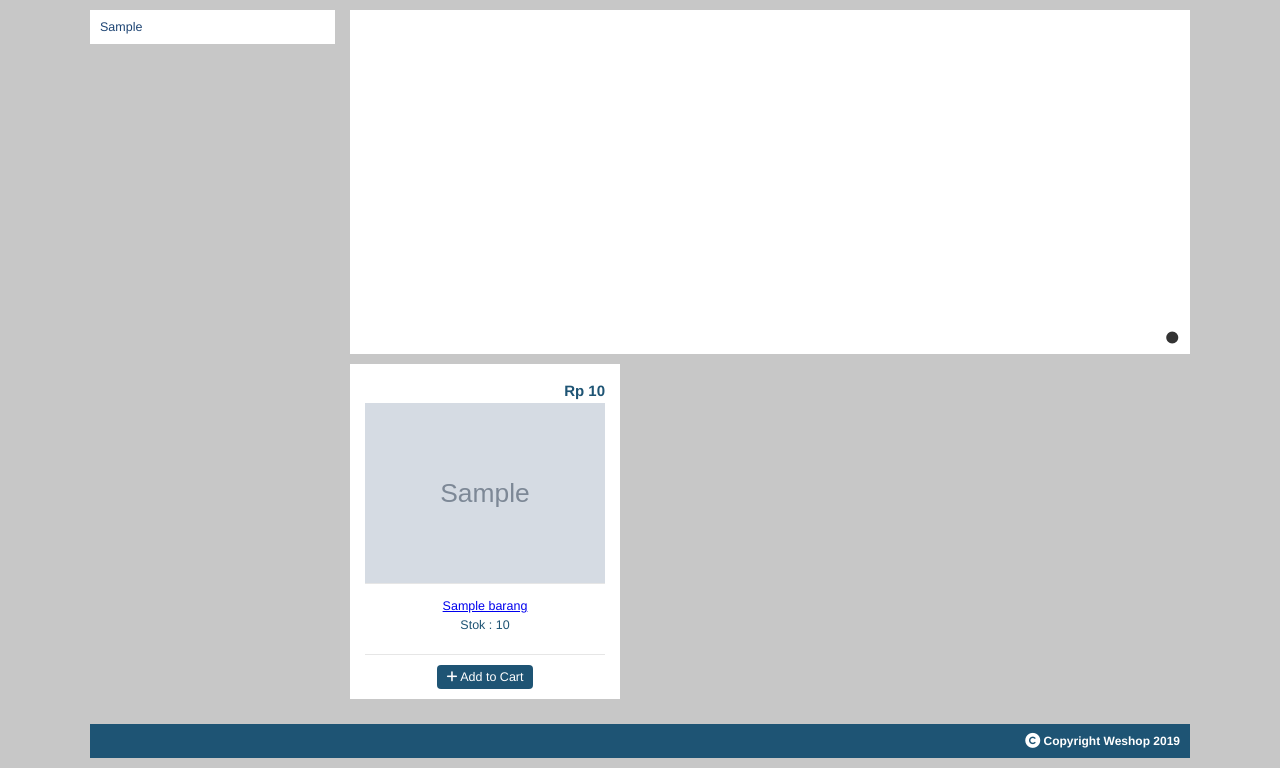
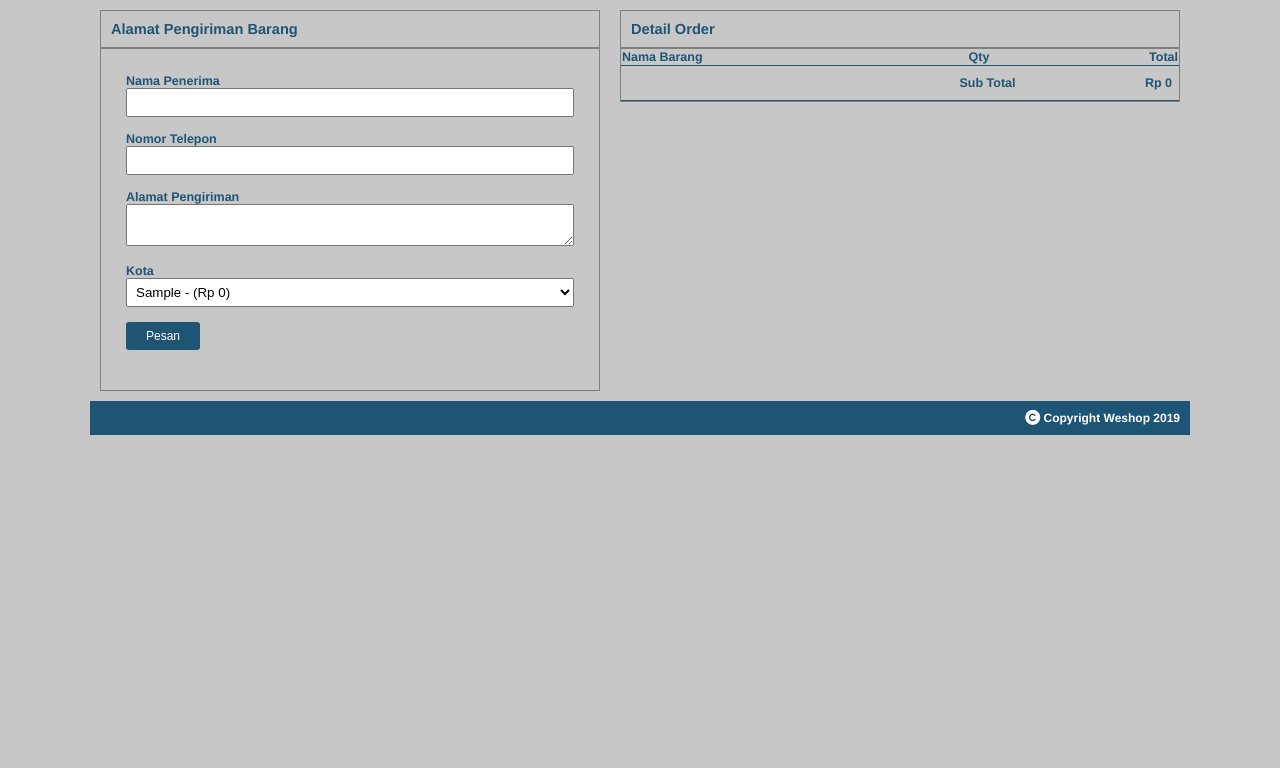
Before and after one commit to Rahadii/weshop, a PHP site: page /weshop/index.php?page=data_pemesanan in a window 1280 px wide. Shown: the part 120-888 px from the top of the page. After the commit the page ends 555 px from the top, so only its background shows below. Run offline with PHP 8.4, Linux system fonts and the light colour scheme; the visitor is signed in with stand-in values (Sample User, id 1); tables that the repository leaves empty or names only in its code hold one stand-in row (values such as "Sample post"); grey boxes marked "Sample" are stand-in pictures; some libraries are stand-ins or nearby versions.

Commit message:
update komponen terbaru

```diff
--- a/css/style.css
+++ b/css/style.css
@@ -46,6 +46,7 @@ body {
 	background: orange;
 	padding: 2px 10px;
 	border-radius: 3px;
+	text-decoration: none;
 }
 
 #container #header #menu #button-keranjang img {
@@ -162,6 +163,10 @@ body {
 	border-collapse: collapse;
 }
 
+.table-list tr {
+	border-bottom: 1px solid #1e5474;
+}
+
 .table-list tr.baris-title {
 	background: #e6e6e6;
 }
@@ -184,19 +189,23 @@ body {
 	text-align: center;
 }
 
+.right {
+	text-align: right;
+}
+
 #frame-tambah {
 	margin-top: 8px;
 	margin-bottom: 15px;
 	text-align: right;
 }
 
-p.header-left {
+/* p.header-left {
 	float: left;
 	margin-top: -5px;
 	margin-bottom: 3px;
 	font-size: 25px;
 	font-weight: bold;
-}
+} */
 
 .tombol-action {
 	background: #1e5474;
@@ -364,3 +373,88 @@ img .file_image {
 #detail-barang #keterangan {
 	margin: 20px 0px;
 }
+
+/* keranjang */
+.total-barang {
+	color: #fff;
+	text-decoration: none;
+	font-size: 10px;
+	font-weight: bold;
+	vertical-align: top;
+}
+
+.update-quantity {
+	width: 40px;
+	text-align: center;
+}
+
+.hapus-item {
+	position: relative;
+}
+
+.hapus-item a {
+	position: absolute;
+	top: 0px;
+	right: 0px;
+	text-decoration: none;
+	color: #1e5474;
+}
+
+a .fa-trash {
+	color: #1e5474;
+	font-size: 20px;
+}
+
+#frame-button-keranjang a {
+	background: #1e5474;
+	color: #fff;
+	text-decoration: none;
+	padding: 7px 20px;
+	display: inline-block;
+	margin-top: 15px;
+}
+
+#lanjut-belanja {
+	float: left;
+}
+
+#lanjut-pemesanan {
+	float: right;
+}
+
+.belanja a {
+	text-decoration: none;
+	color: #8f2020;
+	font-size: 30px;
+}
+
+.belanja a:hover {
+	color: #f66;
+}
+
+#frame-data-pemesanan {
+	float: left;
+	width: 500px;
+	margin-right: 20px;
+	margin-left: 10px;
+}
+
+#frame-form-pengiriman {
+	border: 1px solid gray;
+	padding: 25px;
+}
+
+#frame-data-order {
+	float: left;
+	width: 560px;
+}
+
+#detail-order {
+	border: 1px solid gray;
+}
+
+h3.title {
+	border: 1px solid gray;
+	padding: 10px;
+	margin: 0px;
+}
--- /dev/null
+++ b/data_pemesanan.php
@@ -0,0 +1,86 @@
+<?php
+    if ($user_id == false) {
+        $_SESSION["proses_pesanan"] = true;
+
+        header("location: ".BASE_URL."index.php?page=login");
+        exit;
+    }
+?>
+
+<!-- Form Data Pemesanan -->
+<div id="frame-data-pemesanan">
+    <h3 class="title">Alamat Pengiriman Barang</h3>
+    <div id="frame-form-pengiriman">
+        <form action="<?php echo BASE_URL."proses_pemesanan.php"; ?>" method="POST">
+            <div class="element-form">
+                <label>Nama Penerima</label>
+                <span> <input type="text" name="nama_penerima" /> </span>
+            </div>
+            <div class="element-form">
+                <label>Nomor Telepon</label>
+                <span> <input type="text" name="nomor_telepon" /> </span>
+            </div>
+            <div class="element-form">
+                <label>Alamat Pengiriman</label>
+                <span> <textarea name="alamat"></textarea> </span>
+            </div>
+            <div class="element-form">
+                <label>Kota</label>
+                <span>
+                    <select name="kota">
+                        <?php
+                            $query = mysqli_query($db, "SELECT * FROM kota");
+
+                            while($row = mysqli_fetch_assoc($query)){
+                                echo "<option value='$row[kota_id]'>$row[kota] - (".rupiah($row[tarif]).")</option>";
+                            }
+                        ?>
+                    </select>
+                </span>
+            </div>
+            <div class="element-form">
+                <span> <input type="submit" value="Pesan"> </span>
+            </div>
+        </form>
+    </div>
+</div>
+<!-- End Form Data Pemesanan -->
+
+<!-- Detail Order -->
+<div id="frame-data-order">
+    <h3 class="title">Detail Order</h3>
+    <div id="detail-order">
+        <table class="table-list">
+            <tr>
+                <th class="left">Nama Barang</th>
+                <th class="center">Qty</th>
+                <th class="right">Total</th>
+            </tr>
+            <?php
+            $subTotal = 0;
+                foreach ($keranjang as $key => $value) {
+                    $barang_id = $key;
+                    //
+                    $nama_barang = $value['nama_barang'];
+                    $harga = $value['harga'];
+                    $quantity = $value['quantity'];
+                    //
+                    $total = $quantity * $harga;
+                    $subTotal += $total;
+
+                echo "<tr>
+                        <td class='left'>$nama_barang</td>
+                        <td class='center'>$quantity</td>
+                        <td class='right'>".rupiah($total)."</td>
+                     </tr>";
+                }
+
+                echo "<tr>
+                    <td class='right' colspan='2'><b>Sub Total</b></td>
+                    <td class='right'><b>".rupiah($subTotal)."</b></td>
+               </tr>";
+            ?>
+        </table>
+    </div>
+</div>
+<!-- End Detail Order -->
--- a/index.php
+++ b/index.php
@@ -10,6 +10,14 @@
 	$user_id 	= isset($_SESSION['user_id']) ? $_SESSION['user_id'] : false;
 	$nama 	= isset($_SESSION['nama']) ? $_SESSION['nama'] : false;
 	$level 	= isset($_SESSION['level']) ? $_SESSION['level'] : false;
+	$keranjang = isset($_SESSION['keranjang']) ? $_SESSION['keranjang'] : array();
+
+	$totalBarang = count($keranjang);
+
+	// echo "<pre>";
+	// print_r($keranjang);
+	// echo "</pre>";
+
 ?>
 <!DOCTYPE html>
 <html>
@@ -62,6 +70,11 @@
 
 				<a href="<?php echo BASE_URL."index.php?page=keranjang"; ?>" id="button-keranjang">
 					<img src="<?php echo BASE_URL."images/cart.png"; ?>">
+					<?php
+						if($totalBarang != 0){
+							echo "<span class='total-barang'>$totalBarang</span>";
+						}
+					?>
 				</a>
 
 			</div>
--- a/main.php
+++ b/main.php
@@ -42,7 +42,7 @@
                                         <span>Stok : $row[stok]</span>
                                    </div>
                                    <div class='button-add-cart'>
-                                        <a href='".BASE_URL."tambah-keranjang.php?barang_id=$row[barang_id]'><i class='fa fa-plus'></i> Add to Cart</a>
+                                        <a href='".BASE_URL."tambah_keranjang.php?barang_id=$row[barang_id]'><i class='fa fa-plus'></i> Add to Cart</a>
                                    </div>";
 
                               $no++;
--- a/my-profile.php
+++ b/my-profile.php
@@ -32,7 +32,7 @@
             </li>
                 <?php } ?>
             <li>
-                <a <?php if($module == "pesanan"){ echo "class='active'";} ?> href="<?php echo BASE_URL."index.php?page=my-profile&module=pesanan&action=list"; ?>">Pesanan</a>
+                <a <?php if($module == "pesanan"){ echo "class='active'";} ?> href="<?php echo BASE_URL."index.php?page=my-profile&module=pesanan&action=detail&pesanan_id=5"; ?>">Pesanan</a>
             </li>
         </ul>
     </div>
```
Also changed, not shown: hapus_item.php (added, +14 -0 lines), keranjang.php (added, +72 -0 lines), module/pesanan/detail.php (added, +58 -0 lines), proses-register.php (+4 -3 lines), proses_pemesanan.php (added, +36 -0 lines), tambah_keranjang.php (added, +29 -0 lines), update_keranjang.php (added, +12 -0 lines), proses-login.php (line endings or trailing spaces).
